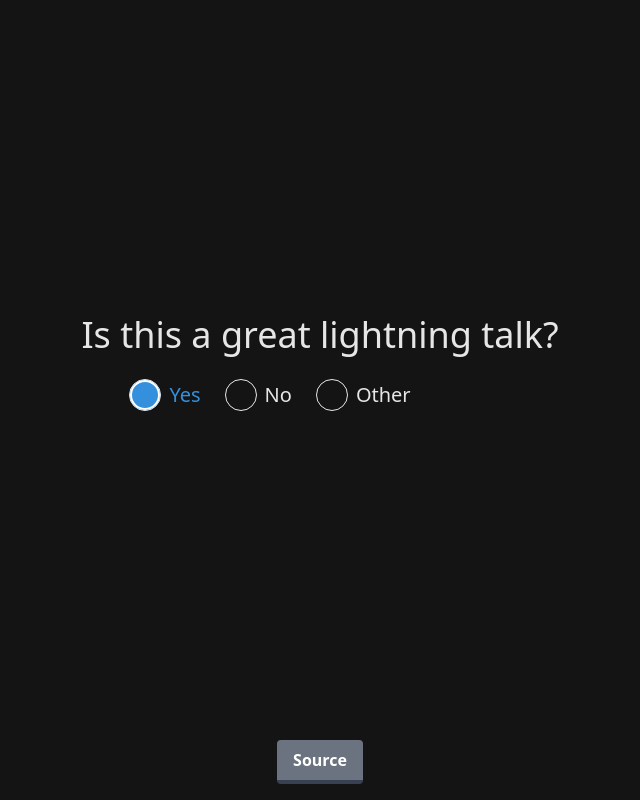
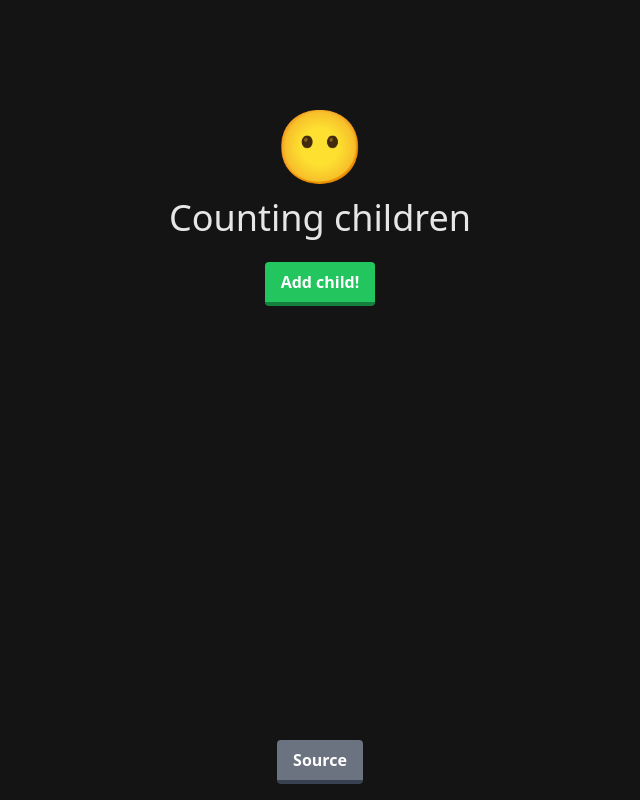
Before and after one commit to anton-g/css-is-awesome, a React (Vite) app: page / in a window 1280 px wide. Shown: the whole page, without its empty margins (320-960 px from the left). Built offline with nearby package versions, Linux system fonts and the light colour scheme.

Commit message:
Child count

```diff
--- a/src/App.tsx
+++ b/src/App.tsx
@@ -1,3 +1,4 @@
+import ChildCount from './demos/childcount/ChildCount';
 import Hover from './demos/hover/Hover';
 import Other from './demos/other/Other';
 import Tabs from './demos/tabs/Tabs';
@@ -8,7 +9,8 @@ export default function App() {
       {/* <Intro /> */}
       {/* <Hover /> */}
       {/* <Tabs /> */}
-      <Other />
+      {/* <Other /> */}
+      <ChildCount />
     </div>
   );
 }
--- /dev/null
+++ b/src/demos/childcount/ChildCount.tsx
@@ -0,0 +1,40 @@
+import './childCount.css';
+import { Demo } from '../../Demo';
+import { useState } from 'react';
+
+export default function ChildCount() {
+  const [count, setCount] = useState(0);
+
+  return (
+    <Demo>
+      <Demo.Implementation>
+        <div className="other-radio mx-auto">
+          <h1 className="mb-6 pt-6 text-4xl">Counting children</h1>
+          <button
+            className="mx-auto mt-auto w-fit rounded border-b-4 border-green-700 bg-green-500 py-2 px-4 font-bold text-white hover:border-green-500 hover:bg-green-400"
+            onClick={() => setCount(count + 1)}
+          >
+            Add child!
+          </button>
+          <div className="parent mt-4 flex flex-wrap items-start justify-center gap-1">
+            {[...Array(count)].map((x) => (
+              <img className="h-30" key={x} src="/me.png" />
+            ))}
+          </div>
+        </div>
+      </Demo.Implementation>
+      <Demo.Source
+        foo={`.parent:has(:nth-child(1):last-child) { ... }
+.parent:has(:nth-child(2):last-child) { ... }
+.parent:has(:nth-child(3):last-child) { ... }
+.parent:has(:nth-child(4):last-child) { ... }`}
+        html={`<div class="parent">
+  <div />
+  <div />
+  <div />
+  ...
+</div>`}
+      ></Demo.Source>
+    </Demo>
+  );
+}
--- /dev/null
+++ b/src/demos/childcount/childCount.css
@@ -0,0 +1,85 @@
+.parent {
+  min-height: 260px;
+}
+.parent:after {
+  position: absolute;
+  top: 90px;
+  left: 50%;
+  font-size: 72px;
+  transform: translateX(-50%);
+}
+.parent:after {
+  content: '😶';
+}
+.parent:has(:nth-child(1):last-child):after {
+  content: '🙁';
+}
+.parent:has(:nth-child(2):last-child):after {
+  content: '😕';
+}
+.parent:has(:nth-child(3):last-child):after {
+  content: '😐';
+}
+.parent:has(:nth-child(4):last-child):after {
+  content: '🤨';
+}
+.parent:has(:nth-child(5):last-child):after {
+  content: '🙂';
+}
+.parent:has(:nth-child(6):last-child):after {
+  content: '😌';
+}
+.parent:has(:nth-child(7):last-child):after {
+  content: '😄';
+}
+.parent:has(:nth-child(8):last-child):after {
+  content: '😃';
+}
+.parent:has(:nth-child(9):last-child):after {
+  content: '😆';
+}
+.parent:has(:nth-child(10):last-child):after {
+  content: '😂';
+}
+.parent:has(:nth-child(11):last-child):after {
+  content: '😳';
+}
+.parent:has(:nth-child(12):last-child):after {
+  content: '🤯';
+}
+.parent:has(:nth-child(13):last-child):after {
+  content: '😵';
+}
+.parent:has(:nth-child(14):last-child):after {
+  content: '😵';
+}
+.parent:has(:nth-child(15):last-child):after {
+  content: '😵';
+}
+.parent:has(:nth-child(16):last-child):after {
+  content: '😵';
+}
+.parent:has(:nth-child(17):last-child):after {
+  content: '😵';
+}
+.parent:has(:nth-child(18):last-child):after {
+  content: '😵';
+}
+.parent:has(:nth-child(19):last-child):after {
+  content: '😵';
+}
+.parent:has(:nth-child(20):last-child):after {
+  content: '😵';
+}
+.parent:has(:nth-child(21):last-child):after {
+  content: '😵';
+}
+.parent:has(:nth-child(22):last-child):after {
+  content: '😵';
+}
+.parent:has(:nth-child(23):last-child):after {
+  content: '😵';
+}
+.parent:has(:nth-child(24):last-child):after {
+  content: '😵';
+}
```
Also changed, not shown: public/me.png (added).
